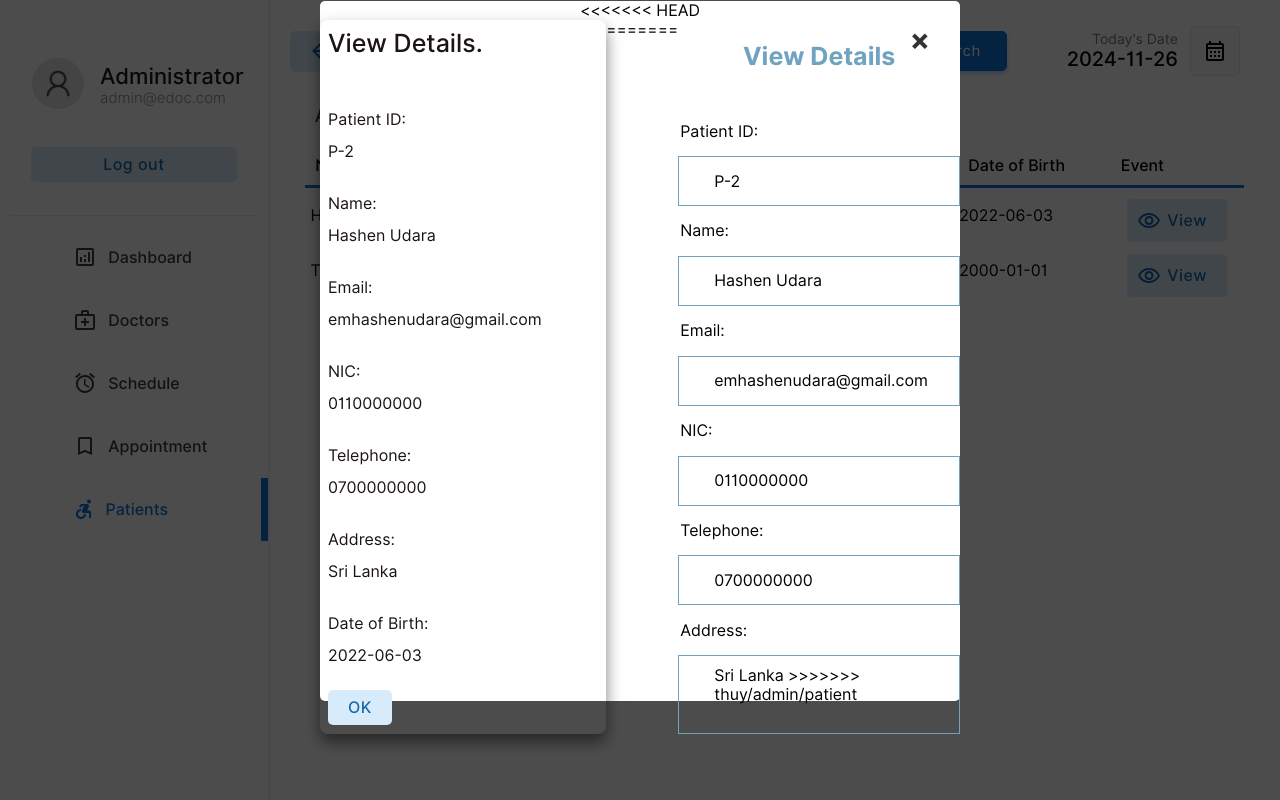
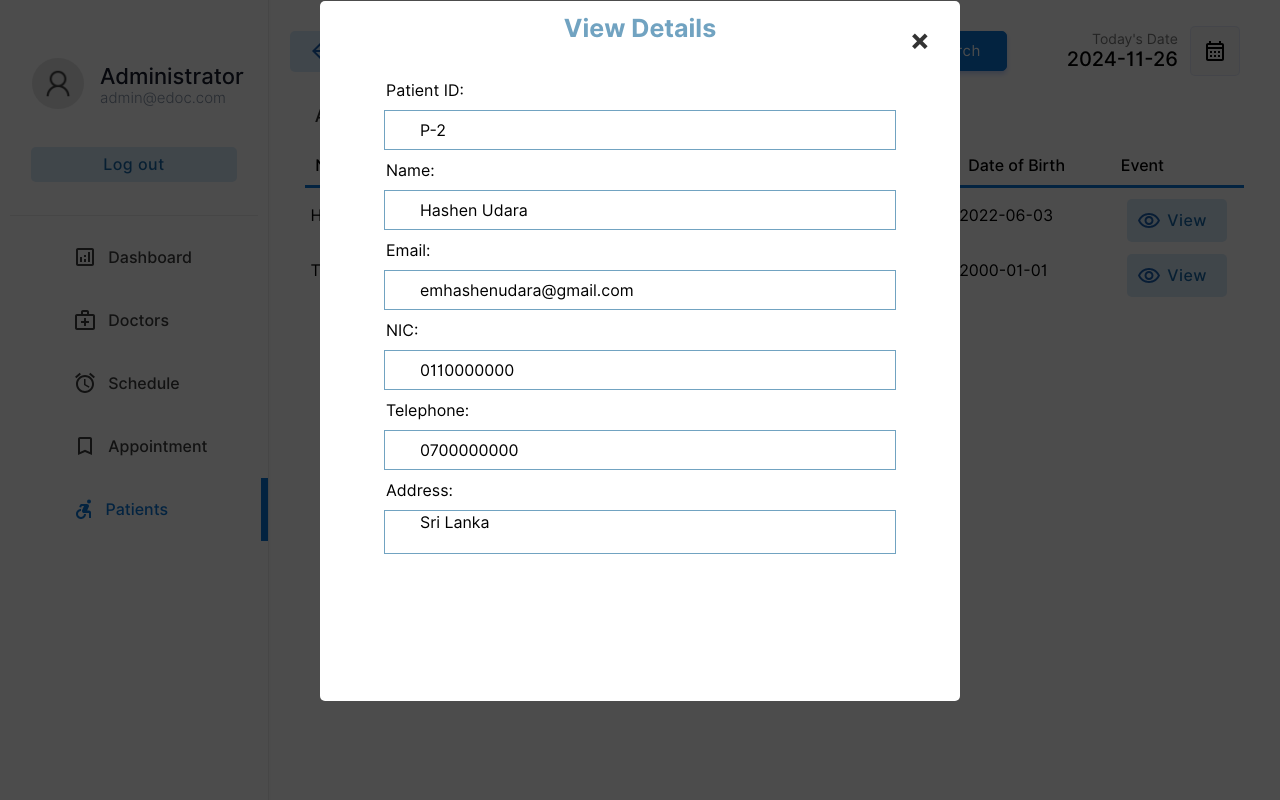
Before and after one commit to CED-b2005/Health_Care, a PHP site: page /admin/patient.php?action=view&id=2 in a window 1280 px wide. Run offline with PHP 8.4, Linux system fonts and the light colour scheme; a user stored in the database is signed in; data comes from the database, SQL or seed files in the repository.

Commit message:
admin/patient

```diff
--- a/admin/patient.php
+++ b/admin/patient.php
@@ -249,107 +249,6 @@
                     <center>
                         <a class="close" href="patient.php">&times;</a>
                         <div class="content">
-<<<<<<< HEAD
-
-                        </div>
-                        <div style="display: flex;justify-content: center;">
-                        <table width="80%" class="sub-table scrolldown add-doc-form-container" border="0">
-
-                            <tr>
-                                <td>
-                                    <p style="padding: 0;margin: 0;text-align: left;font-size: 25px;font-weight: 500;">View Details.</p><br><br>
-                                </td>
-                            </tr>
-                            <tr>
-
-                                <td class="label-td" colspan="2">
-                                    <label for="name" class="form-label">Patient ID: </label>
-                                </td>
-                            </tr>
-                            <tr>
-                                <td class="label-td" colspan="2">
-                                    P-'.$id.'<br><br>
-                                </td>
-
-                            </tr>
-
-                            <tr>
-
-                                <td class="label-td" colspan="2">
-                                    <label for="name" class="form-label">Name: </label>
-                                </td>
-                            </tr>
-                            <tr>
-                                <td class="label-td" colspan="2">
-                                    '.$name.'<br><br>
-                                </td>
-
-                            </tr>
-                            <tr>
-                                <td class="label-td" colspan="2">
-                                    <label for="Email" class="form-label">Email: </label>
-                                </td>
-                            </tr>
-                            <tr>
-                                <td class="label-td" colspan="2">
-                                '.$email.'<br><br>
-                                </td>
-                            </tr>
-                            <tr>
-                                <td class="label-td" colspan="2">
-                                    <label for="nic" class="form-label">NIC: </label>
-                                </td>
-                            </tr>
-                            <tr>
-                                <td class="label-td" colspan="2">
-                                '.$nic.'<br><br>
-                                </td>
-                            </tr>
-                            <tr>
-                                <td class="label-td" colspan="2">
-                                    <label for="Tele" class="form-label">Telephone: </label>
-                                </td>
-                            </tr>
-                            <tr>
-                                <td class="label-td" colspan="2">
-                                '.$tele.'<br><br>
-                                </td>
-                            </tr>
-                            <tr>
-                                <td class="label-td" colspan="2">
-                                    <label for="spec" class="form-label">Address: </label>
-
-                                </td>
-                            </tr>
-                            <tr>
-                            <td class="label-td" colspan="2">
-                            '.$address.'<br><br>
-                            </td>
-                            </tr>
-                            <tr>
-
-                                <td class="label-td" colspan="2">
-                                    <label for="name" class="form-label">Date of Birth: </label>
-                                </td>
-                            </tr>
-                            <tr>
-                                <td class="label-td" colspan="2">
-                                    '.$dob.'<br><br>
-                                </td>
-
-                            </tr>
-                            <tr>
-                                <td colspan="2">
-                                    <a href="patient.php"><input type="button" value="OK" class="login-btn btn-primary-soft btn" ></a>
-
-
-                                </td>
-
-                            </tr>
-
-
-                        </table>
-=======
                             <table cellspacing="0" cellpadding="2" width="80%";class="sub-table scrolldown add-doc-form-container">
                                 <tr>
                                     <td>
@@ -414,7 +313,6 @@
                                 <tr>
                                 <td style= "border: 1px solid #71a3c1" class="label-td tb-td" colspan="2">
                                 '.$address.'
->>>>>>> thuy/admin/patient
                         </div>
                     </center>
                     <br><br>
```
